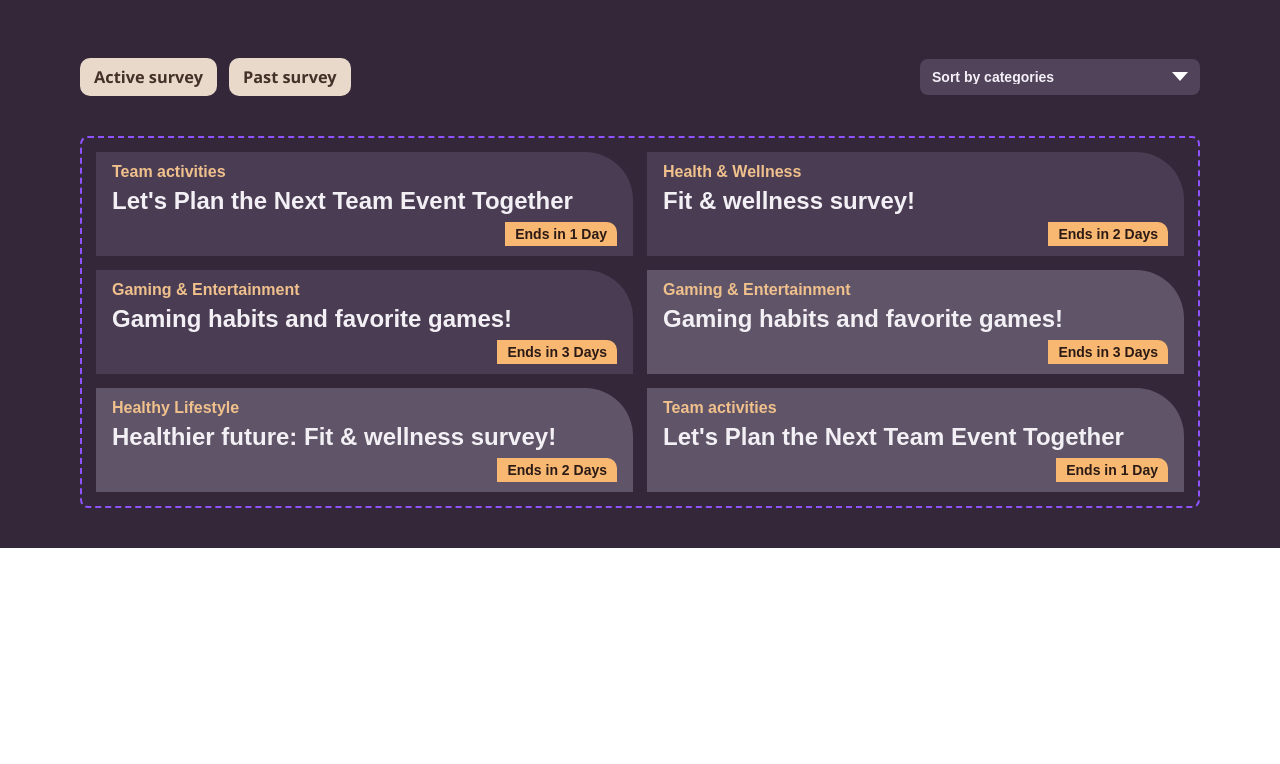
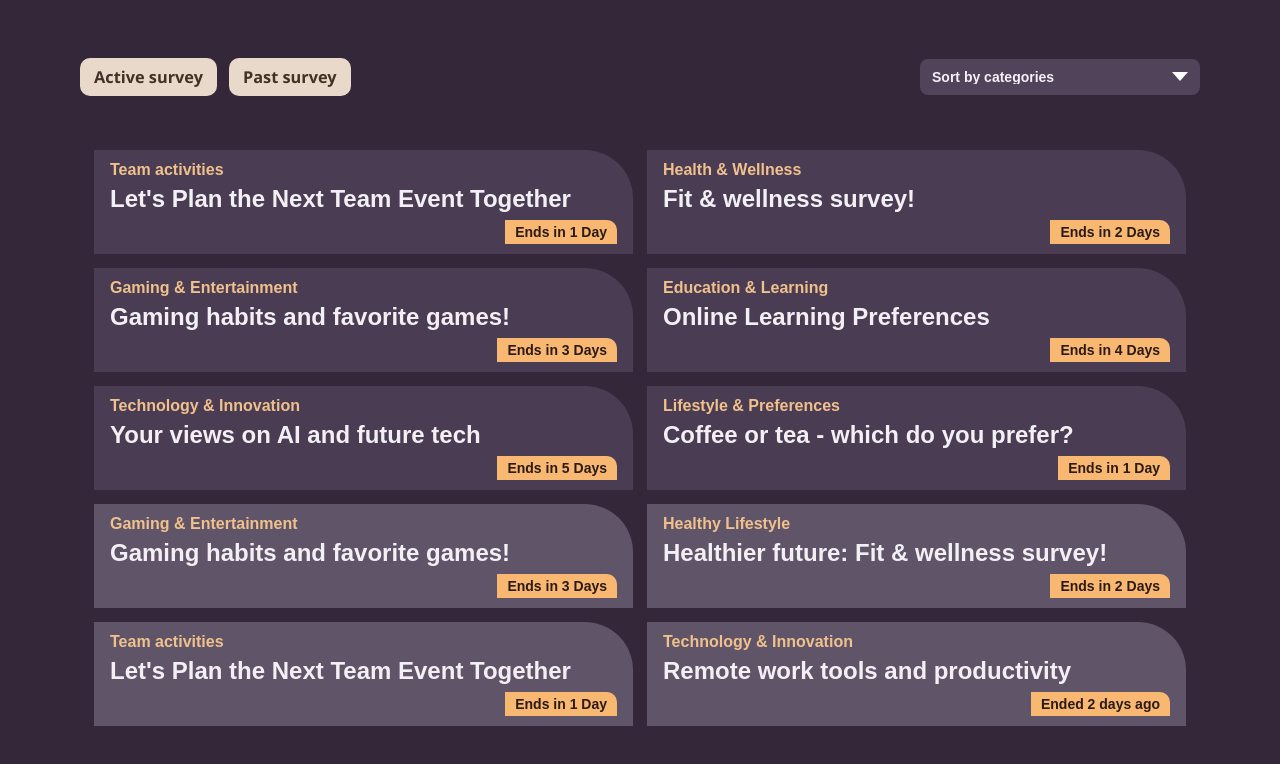
Before and after one commit to MonkeyDHoffy/PollApp, an Angular app: page / in a window 1280 px wide. Shown: the part 1306-2070 px from the top of the page. Before the commit the page ends 1854 px from the top, so only its background shows below. Built offline with nearby package versions, Linux system fonts and the light colour scheme; a web font is replaced by a local one.

Commit message:
Remove dashed border from survey list; add more mock survey data for scrollbar visibility

```diff
--- a/src/app/app/shared/pages/home/home.ts
+++ b/src/app/app/shared/pages/home/home.ts
@@ -56,6 +56,30 @@ export class HomeComponent {
     },
     {
       id: '4',
+      category: 'Education & Learning',
+      title: 'Online Learning Preferences',
+      badgeLabel: 'Ends in 4 Days',
+      status: 'active',
+      tone: 'base',
+    },
+    {
+      id: '5',
+      category: 'Technology & Innovation',
+      title: 'Your views on AI and future tech',
+      badgeLabel: 'Ends in 5 Days',
+      status: 'active',
+      tone: 'base',
+    },
+    {
+      id: '6',
+      category: 'Lifestyle & Preferences',
+      title: 'Coffee or tea - which do you prefer?',
+      badgeLabel: 'Ends in 1 Day',
+      status: 'active',
+      tone: 'base',
+    },
+    {
+      id: '7',
       category: 'Gaming & Entertainment',
       title: 'Gaming habits and favorite games!',
       badgeLabel: 'Ends in 3 Days',
@@ -63,7 +87,7 @@ export class HomeComponent {
       tone: 'muted',
     },
     {
-      id: '5',
+      id: '8',
       category: 'Healthy Lifestyle',
       title: 'Healthier future: Fit & wellness survey!',
       badgeLabel: 'Ends in 2 Days',
@@ -71,10 +95,34 @@ export class HomeComponent {
       tone: 'muted',
     },
     {
-      id: '6',
+      id: '9',
       category: 'Team activities',
       title: "Let's Plan the Next Team Event Together",
       badgeLabel: 'Ends in 1 Day',
+      status: 'past',
+      tone: 'muted',
+    },
+    {
+      id: '10',
+      category: 'Technology & Innovation',
+      title: 'Remote work tools and productivity',
+      badgeLabel: 'Ended 2 days ago',
+      status: 'past',
+      tone: 'muted',
+    },
+    {
+      id: '11',
+      category: 'Education & Learning',
+      title: 'Skills you want to learn in 2026',
+      badgeLabel: 'Ended 5 days ago',
+      status: 'past',
+      tone: 'muted',
+    },
+    {
+      id: '12',
+      category: 'Health & Wellness',
+      title: 'Workplace wellness program feedback',
+      badgeLabel: 'Ended 1 week ago',
       status: 'past',
       tone: 'muted',
     },
--- a/src/app/app/shared/ui/survey-list-view/survey-list-view.scss
+++ b/src/app/app/shared/ui/survey-list-view/survey-list-view.scss
@@ -19,7 +19,6 @@
 }
 
 .survey-list-view__frame {
-  border: 2px dashed #8e53ff;
   border-radius: 8px;
   padding: 14px;
   display: grid;
```
